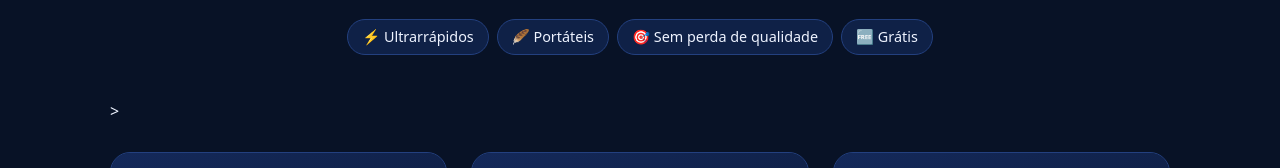
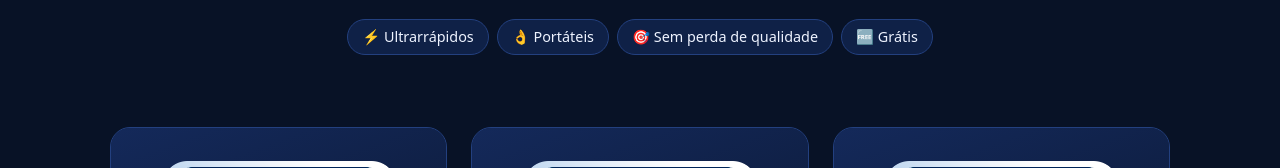
Before and after one commit to hiltonpaz79/pim-pim-tools, a plain HTML site: page index.html in a window 1280 px wide. Shown: the part 198-366 px from the top of the page. Drawn offline with Linux system fonts and the light colour scheme.

Commit message:
Modificação no repositório

```diff
--- a/index.html
+++ b/index.html
@@ -55,10 +55,10 @@
     <h1>Pim Pim <span>Tools</span></h1>
     <p>Programinhas portáteis e gratuitos para Windows. Sem instalar nada: é só baixar, arrastar e soltar os arquivos em cima do programa.</p>
     <ul class="badges">
-      <li>⚡ Ultrarrápidos</li><li>🪶 Portáteis</li><li>🎯 Sem perda de qualidade</li><li>🆓 Grátis</li>
+      <li>⚡ Ultrarrápidos</li><li>👌 Portáteis</li><li>🎯 Sem perda de qualidade</li><li>🆓 Grátis</li>
     </ul>
   </header>
-<!------>>
+
   <main class="grid">
 
     <article class="card">
```
